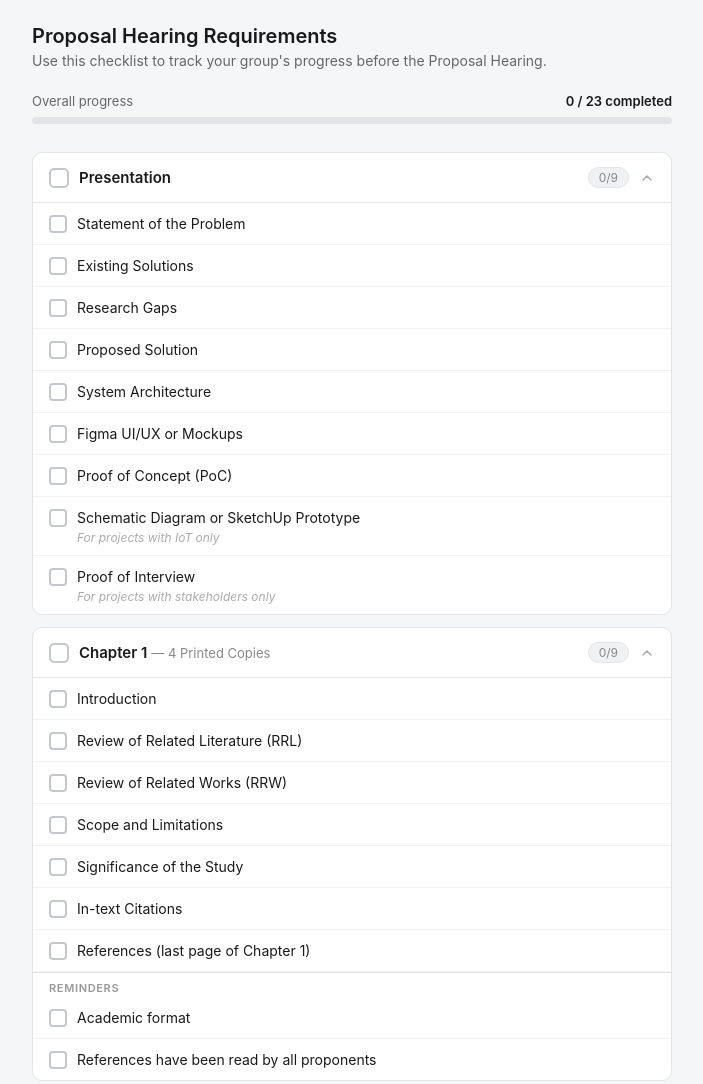
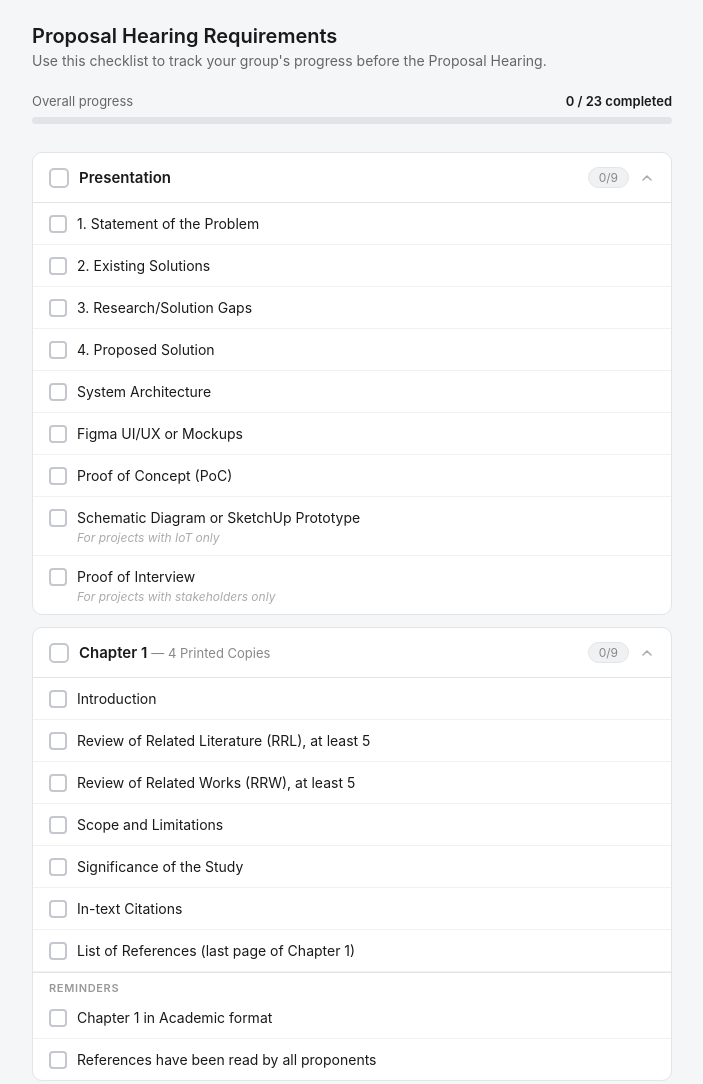
Before and after one commit to Lunauve/2526-capstone-proposal-hearing-checklist, a plain HTML site: page index.html in a window 1280 px wide. Shown: the top 1084 px of the page, without its empty margins (288-991 px from the left). Drawn offline with Linux system fonts and the light colour scheme.

Commit message:
added changes to checklist

```diff
--- a/index.html
+++ b/index.html
@@ -233,10 +233,10 @@ const SECTIONS = [
     id: "presentation",
     title: "Presentation",
     items: [
-      { id: "p1", label: "Statement of the Problem" },
-      { id: "p2", label: "Existing Solutions" },
-      { id: "p3", label: "Research Gaps" },
-      { id: "p4", label: "Proposed Solution" },
+      { id: "p1", label: "1. Statement of the Problem" },
+      { id: "p2", label: "2. Existing Solutions" },
+      { id: "p3", label: "3. Research/Solution Gaps" },
+      { id: "p4", label: "4. Proposed Solution" },
       { id: "p5", label: "System Architecture" },
       { id: "p6", label: "Figma UI/UX or Mockups" },
       { id: "p7", label: "Proof of Concept (PoC)" },
@@ -250,15 +250,15 @@ const SECTIONS = [
     subtitle: "4 Printed Copies",
     items: [
       { id: "c1", label: "Introduction" },
-      { id: "c2", label: "Review of Related Literature (RRL)" },
-      { id: "c3", label: "Review of Related Works (RRW)" },
+      { id: "c2", label: "Review of Related Literature (RRL), at least 5" },
+      { id: "c3", label: "Review of Related Works (RRW), at least 5" },
       { id: "c4", label: "Scope and Limitations" },
       { id: "c5", label: "Significance of the Study" },
       { id: "c6", label: "In-text Citations" },
-      { id: "c7", label: "References (last page of Chapter 1)" }
+      { id: "c7", label: "List of References (last page of Chapter 1)" }
     ],
     reminders: [
-      { id: "r1", label: "Academic format" },
+      { id: "r1", label: "Chapter 1 in Academic format" },
       { id: "r2", label: "References have been read by all proponents" }
     ]
   },
@@ -267,8 +267,8 @@ const SECTIONS = [
     title: "Must-Haves Document",
     items: [
       { id: "m1", label: "Soft copy in .docx format", note: "NOT PDF" },
-      { id: "m2", label: "Soft copy is submitted BEFORE the Proposal Hearing" },
-      { id: "m3", label: "4 printed copies for the Proposal Hearing" }
+      { id: "m2", label: "Soft copy is submitted to me (Alyssa) BEFORE the Proposal Hearing" },
+      { id: "m3", label: "4 printed copies" }
     ]
   },
   {
@@ -276,7 +276,7 @@ const SECTIONS = [
     title: "Final Draft of Proposal Form",
     items: [
       { id: "f1", label: "1 printed copy" },
-      { id: "f2", label: "Signature required", note: "Panel will sign during the hearing if you were scheduled by me" }
+      { id: "f2", label: "Signature required", note: "Signature not required if you were scheduled by me, Panel will sign during the hearing." }
     ]
   }
 ];
```
